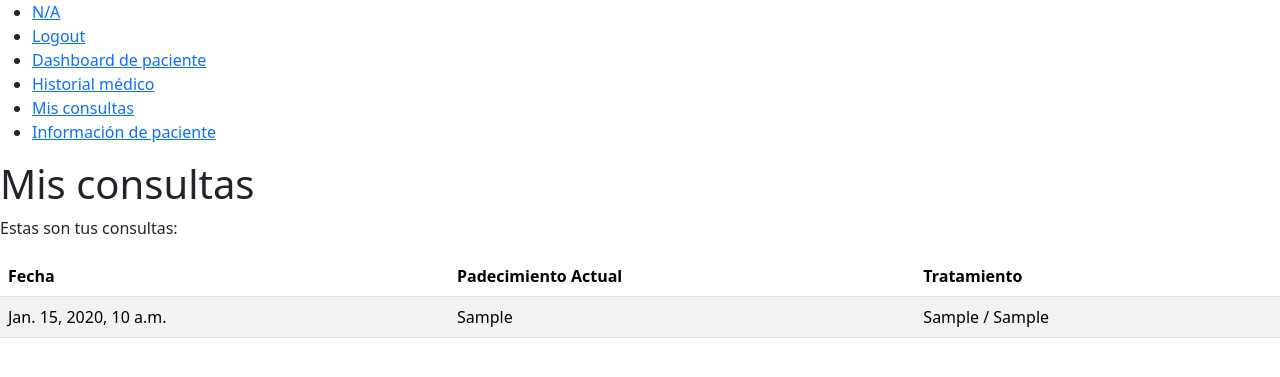
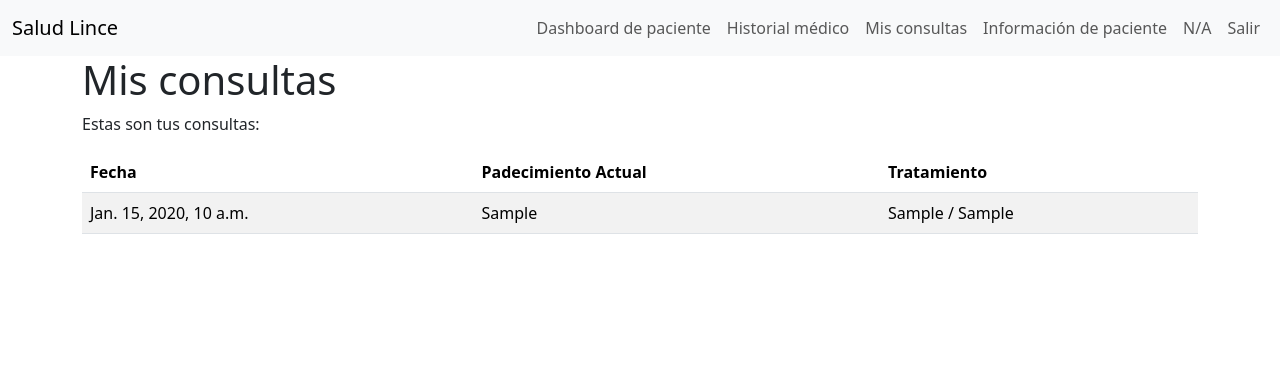
Before and after one commit to brianrscode/salud_lince, a Django app: template templates/paciente_consultas.html in a window 1280 px wide. Shown: the top 377 px of the page. Run offline with Django 3.2, Linux system fonts and the light colour scheme; the template is opened without the code that fills it: most values are stand-ins (such as "Sample title", 1, 10 or a date in 2020); some libraries are stand-ins or nearby versions.

Commit message:
Agrego bootstrap a todo lo de pacientes

```diff
--- a/templates/layouts/base.html
+++ b/templates/layouts/base.html
@@ -11,16 +11,33 @@
 <body>
 
     {% comment %} {% include "./partials/barra.html" %} {% endcomment %}
-    <nav>
+    {% comment %} <nav class="navbar navbar-expand-lg navbar-light bg-light">
         <ul>
             <li><a href="#">{% if user.is_authenticated %}{{ user.nombres }}{% else %}N/A{% endif %}</a></li>
             <li><a href="{% url 'logout' %}">Logout</a></li>
             {% block enlaces %}
             {% endblock %}
         </ul>
+    </nav> {% endcomment %}
+
+    <nav class="navbar navbar-expand-lg bg-body-tertiary">
+        <div class="container-fluid">
+            <a class="navbar-brand" href="#">Salud Lince</a>
+            <button class="navbar-toggler" type="button" data-bs-toggle="collapse" data-bs-target="#navbarNav" aria-controls="navbarNav" aria-expanded="false" aria-label="Toggle navigation">
+                <span class="navbar-toggler-icon"></span>
+            </button>
+            <div class="collapse navbar-collapse" id="navbarNav">
+                <ul class="navbar-nav ms-auto">
+                    {% block enlaces %}
+                    {% endblock %}
+                    <li class="nav-item"><a class="nav-link" href="#">{% if user.is_authenticated %}{{ user.nombres }}{% else %}N/A{% endif %}</a></li>
+                    <li class="nav-item"><a class="nav-link" href="{% url 'logout' %}">Salir</a></li>
+                </ul>
+            </div>
+        </div>
     </nav>
 
-    <main>
+    <main class="container">
         {% block content %}
         {% endblock %}
     </main>
--- a/templates/paciente_consultas.html
+++ b/templates/paciente_consultas.html
@@ -3,15 +3,20 @@
 
 {% block styles %}
     <link rel="stylesheet" href="{% static 'css/bootstrap.min.css' %}">
+    <style>
+        .table-hover-row tr:hover {
+            cursor: pointer;
+        }
+    </style>
 {% endblock %}
 {% block title %} Mis consultas {% endblock %}
 
 
 {% block enlaces %}
-    <li><a href="{% url 'paciente_dashboard' %}">Dashboard de paciente</a></li>
-    <li><a href="{% url 'historial' %}">Historial médico</a></li>
-    <li><a href="{% url 'paciente_consultas' %}">Mis consultas</a></li>
-    <li><a href="{% url 'paciente_informacion' %}">Información de paciente</a></li>
+    <li class="nav-item"><a class="nav-link" href="{% url 'paciente_dashboard' %}">Dashboard de paciente</a></li>
+    <li class="nav-item"><a class="nav-link" href="{% url 'historial' %}">Historial médico</a></li>
+    <li class="nav-item"><a class="nav-link" href="{% url 'paciente_consultas' %}">Mis consultas</a></li>
+    <li class="nav-item"><a class="nav-link" href="{% url 'paciente_informacion' %}">Información de paciente</a></li>
 {% endblock %}
 
 {% block content %}
@@ -26,7 +31,7 @@
             <th>Tratamiento</th>
         </tr>
     </thead>
-    <tbody>
+    <tbody class="table-hover-row">
         {% for consulta in consultas %}
         <tr data-bs-toggle="modal" data-bs-target="#detalleConsultaModal"
             data-fecha="{{ consulta.fecha }}"
```
Also changed, not shown: templates/historial_medico.html (+9 -3 lines), templates/paciente_dashboard.html (+9 -4 lines), templates/paciente_informacion.html (+9 -4 lines).
